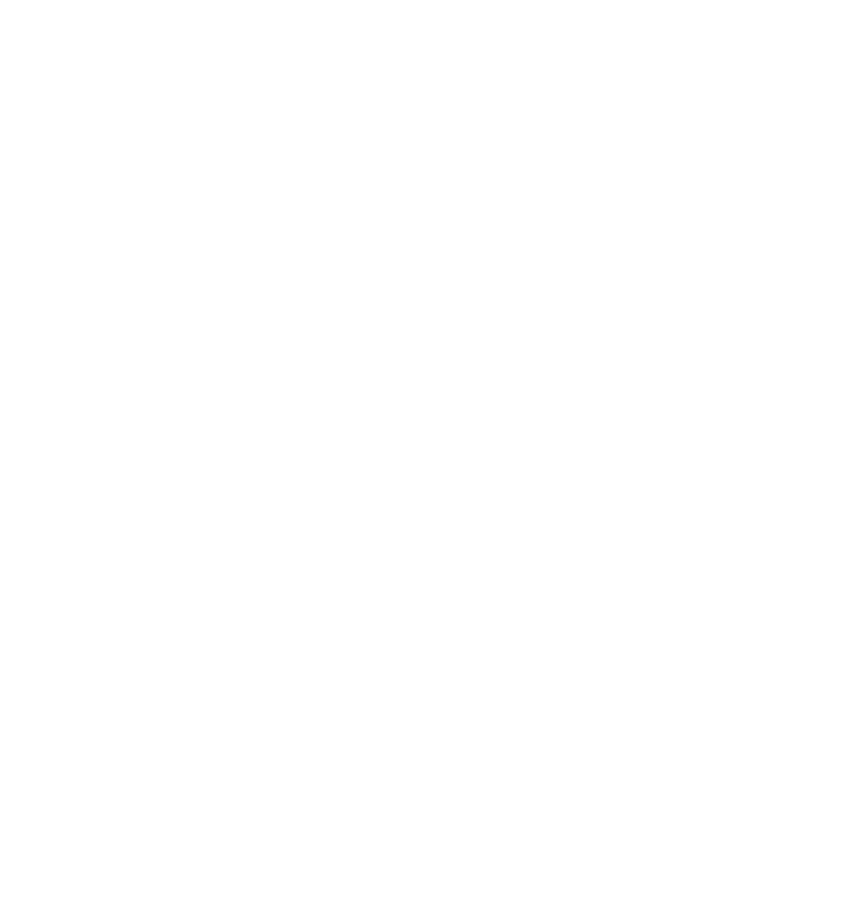
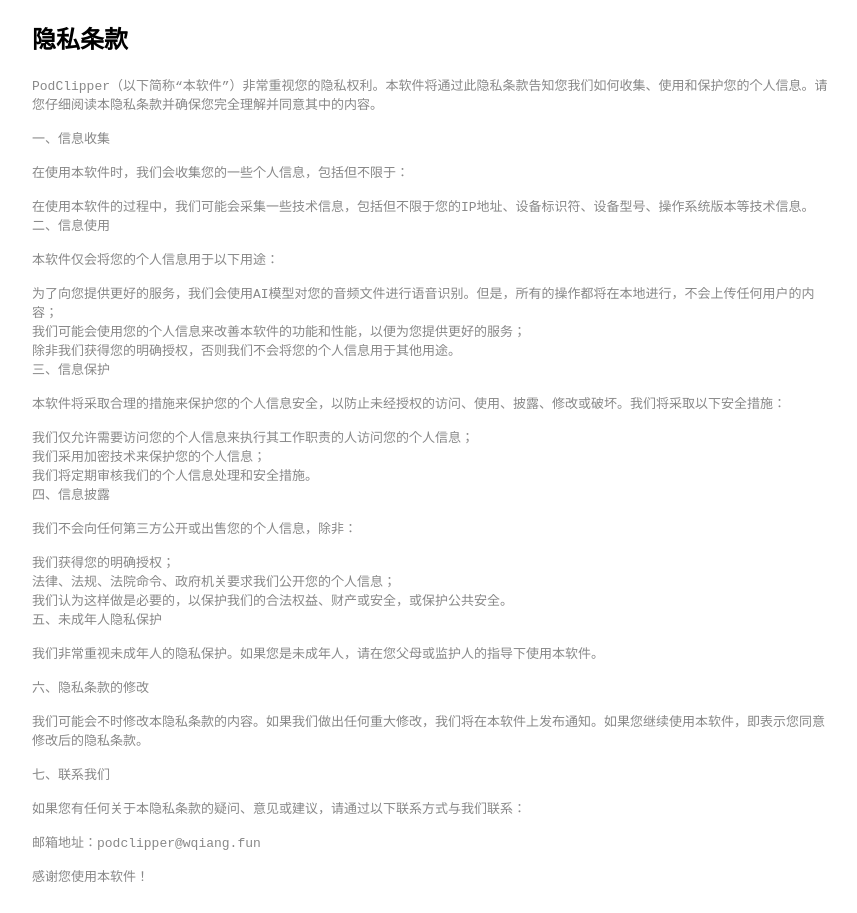
Before and after one commit to wq1977/projects, a Nuxt app: page /podclipper/pp in a window 1280 px wide. Before the commit this address had no page. Shown: the whole page, without its empty margins (208-1065 px from the left). Before the commit the page ends 800 px from the top, so only its background shows below. Built offline with nearby package versions, Linux system fonts and the light colour scheme.

Commit message:
podclipper

```diff
--- /dev/null
+++ b/pages/podclipper/index.vue
@@ -0,0 +1,50 @@
+<script setup lang="ts">
+useHead({
+    title: 'PodClipper',
+    meta: [
+        { name: 'description', content: '一个基于AI的播客编辑工具.' }
+    ],
+})
+</script>
+<template>
+    <div class="app">
+        <h1><img src="/images/podclipper.png" style="width:1em;height:1em;margin-right: 0.2em;" />PodClipper</h1>
+        <div>
+            <img class="cover" src="/images/podclipper.jpg" />
+        </div>
+        <div class="subtitle">
+            PodClipper(播客快剪)是一个快速编辑播客的工具，作者自己的播客“四十不惑”的每一期都是用这个工具剪的，编辑声音最大的一个痛点是无法通过波形直接看出来内容，所以这个工具最大的特点是会先通过AI手段进行语音识别，然后就可以像编辑word一样编辑声音了。还可以在文本中间插入段落注释，以便更条理的梳理播客内容，欢迎体验，欢迎留言。
+        </div>
+        <div class="qa">
+            <h2>Q&A</h2>
+            <div class="q">我的声音会发送到某个服务器上进行识别吗？</div>
+            <div class="a">不会，你的声音将只会存储在你的电脑上，这个软件会直接使用本地的AI模型进行识别</div>
+            <div class="q">为什么语音识别的结果不是很准确？</div>
+            <div class="a">要实现更准确的识别，需要使用更快的CPU并且会占用更多的内存，鉴于播客编辑并不需要那么准确的识别结果，因此我选择了一个占用资源更少但是识别更快速的模型</div>
+            <div class="q">我在使用过程中遇到问题应该怎样反馈？</div>
+            <div class="a">可以直接在评论区留言或者给我发邮件: <a href="mailto:podclipper@wqiang.fun"> podclipper@wqiang.fun </a></div>
+        </div>
+    </div>
+</template>
+<style scoped>
+.qa {
+    padding: 2em 0;
+    line-height: 200%;
+}
+
+.q {
+    font-weight: bolder;
+    font-size: medium;
+    margin-top: 1em;
+}
+
+.a {
+    color: #333;
+}
+
+pre {
+    white-space: pre-wrap;
+    word-wrap: break-spaces;
+    color: #888;
+}
+</style>
--- a/pages/podclipper.vue
+++ b/pages/podclipper/pp.vue
@@ -8,22 +8,6 @@ useHead({
 </script>
 <template>
     <div class="app">
-        <h1><img src="/images/podclipper.png" style="width:1em;height:1em;margin-right: 0.2em;" />PodClipper</h1>
-        <div>
-            <img class="cover" src="/images/podclipper.jpg" />
-        </div>
-        <div class="subtitle">
-            PodClipper(播客快剪)是一个快速编辑播客的工具，作者自己的播客“四十不惑”的每一期都是用这个工具剪的，编辑声音最大的一个痛点是无法通过波形直接看出来内容，所以这个工具最大的特点是会先通过AI手段进行语音识别，然后就可以像编辑word一样编辑声音了。还可以在文本中间插入段落注释，以便更条理的梳理播客内容，欢迎体验，欢迎留言。
-        </div>
-        <div class="qa">
-            <h2>Q&A</h2>
-            <div class="q">我的声音会发送到某个服务器上进行识别吗？</div>
-            <div class="a">不会，你的声音将只会存储在你的电脑上，这个软件会直接使用本地的AI模型进行识别</div>
-            <div class="q">为什么语音识别的结果不是很准确？</div>
-            <div class="a">要实现更准确的识别，需要使用更快的CPU并且会占用更多的内存，鉴于播客编辑并不需要那么准确的识别结果，因此我选择了一个占用资源更少但是识别更快速的模型</div>
-            <div class="q">我在使用过程中遇到问题应该怎样反馈？</div>
-            <div class="a">可以直接在评论区留言或者给我发邮件: <a href="mailto:podclipper@wqiang.fun"> podclipper@wqiang.fun </a></div>
-        </div>
         <div class="privacy">
             <h2>隐私条款</h2>
             <pre>
```
